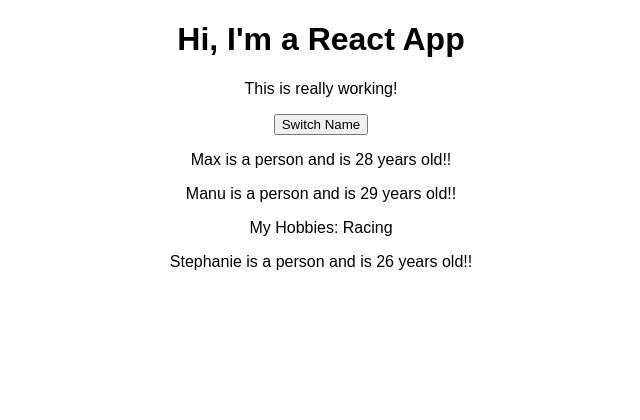
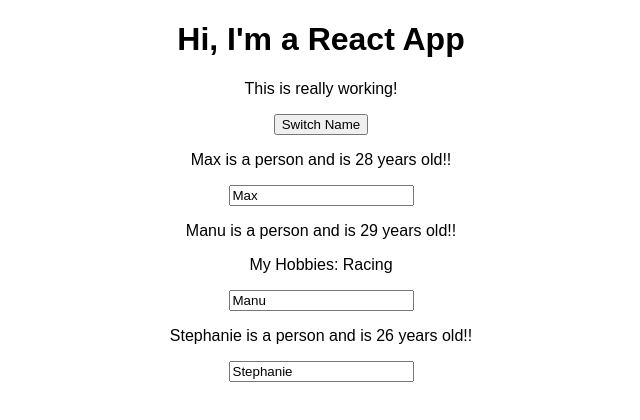
Before and after one commit to aayushi1995/react-complete-guide, a React (Create React App) app: page / in a window 1280 px wide. Shown: the top 420 px of the page, without its empty margins (319-959 px from the left). Built offline with nearby package versions, Linux system fonts and the light colour scheme.

Commit message:
Two way binding

```diff
--- a/src/App.js
+++ b/src/App.js
@@ -24,6 +24,16 @@
     });
   };
 
+  changeNameHandler = (event) => {
+    this.setState({
+      persons: [
+        { name: 'maximillium', age: 28 },
+        { name: event.target.value, age: 29 },
+        { name: 'Stephanie', age: 27 }
+      ]
+    });
+  }
+
   render() {
     return (
       <div className="App">
@@ -39,6 +49,7 @@
           name={this.state.persons[1].name}
           age={this.state.persons[1].age}
           click={this.switchNameHandler.bind(this, "Max")}
+          changed={this.changeNameHandler}
         >
           My Hobbies: Racing
         </Person>
--- a/src/Person/Person.js
+++ b/src/Person/Person.js
@@ -5,6 +5,7 @@
         <div>
             <p onClick={props.click}>{props.name} is a person and {props.gender} is {props.age} years old!!</p>
             <p>{props.children}</p>
+            <input type="text" onChange={props.changed} value={props.name} />
         </div>
 
     )
```
